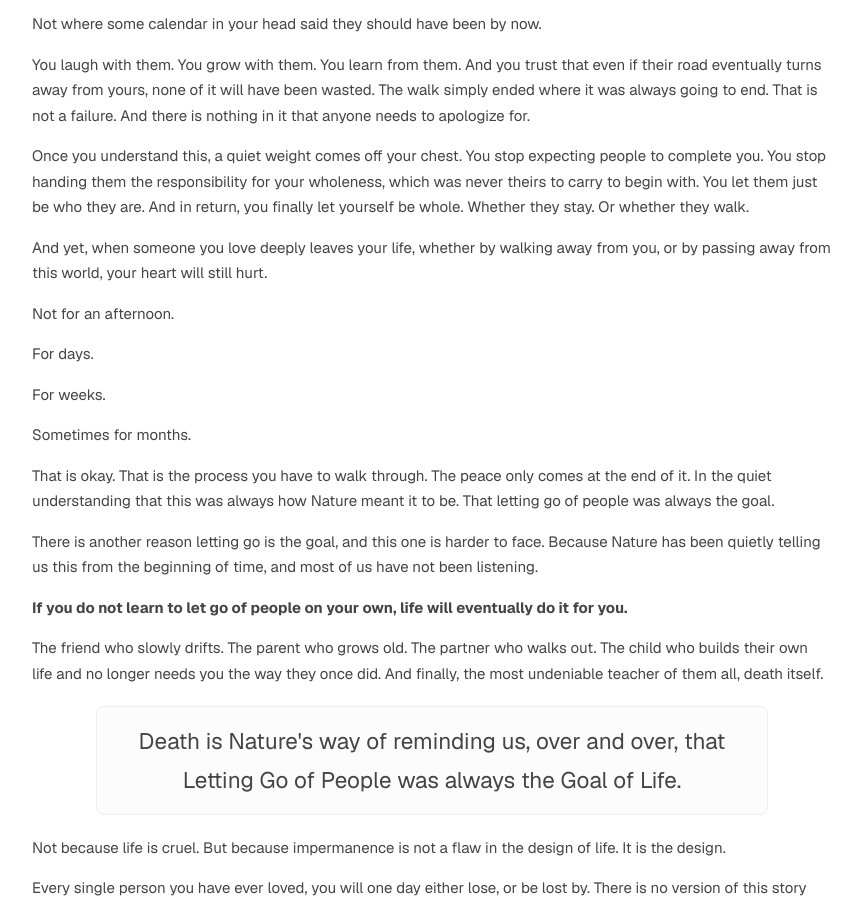
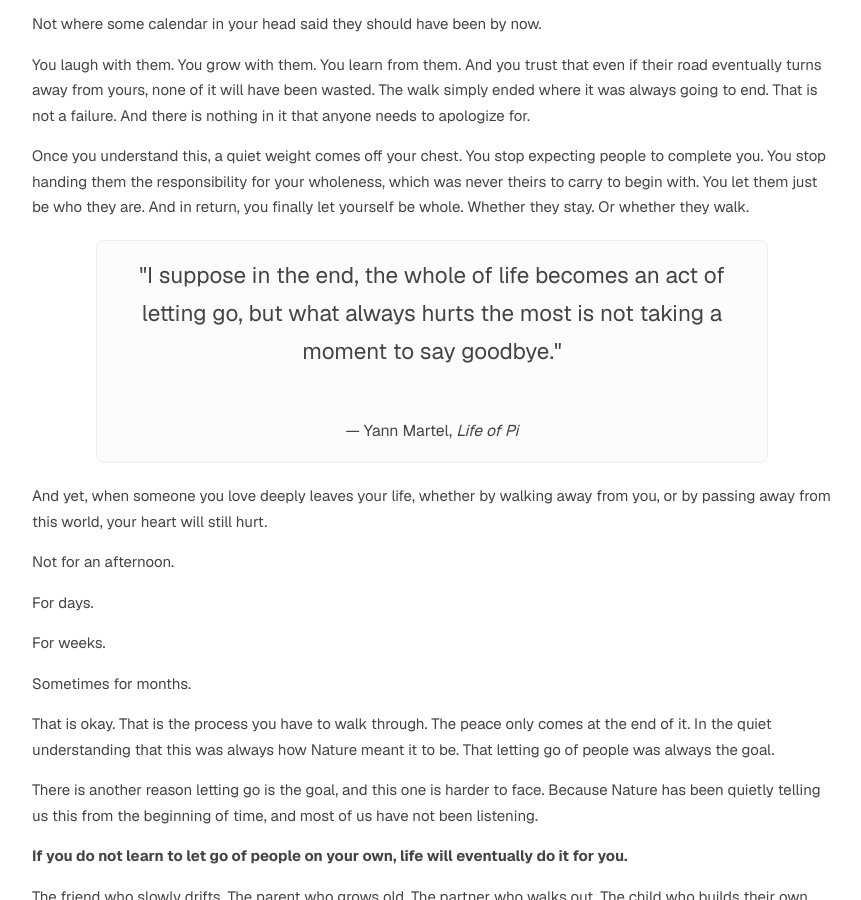
Before and after one commit to trmanish/trmanish.github.io, a Jekyll site: the page built from _posts/2026-05-14-the-purpose-of-life-is-people-letting-them-go-is-the-goal.md, in a window 1280 px wide and 900 px high, scrolled down 6119 px. Shown: the whole window, without its empty margins (208-1069 px from the left). Built offline with Jekyll 4.4.1, drawn with Linux system fonts in a browser that asks for light colours.

Commit message:
Style Life of Pi quote as block-quote callout

```diff
--- a/_posts/2026-05-14-the-purpose-of-life-is-people-letting-them-go-is-the-goal.md
+++ b/_posts/2026-05-14-the-purpose-of-life-is-people-letting-them-go-is-the-goal.md
@@ -165,6 +165,12 @@ You laugh with them. You grow with them. You learn from them. And you trust that
 
 Once you understand this, a quiet weight comes off your chest. You stop expecting people to complete you. You stop handing them the responsibility for your wholeness, which was never theirs to carry to begin with. You let them just be who they are. And in return, you finally let yourself be whole. Whether they stay. Or whether they walk.
 
+<div style="text-align: center; font-size: 1.5em; padding: 15px; border-radius: 8px; background-color: #fcfcfc; border: 1px solid #eee; width: 80%; margin: 20px auto;">
+    "I suppose in the end, the whole of life becomes an act of letting go, but what always hurts the most is not taking a moment to say goodbye."
+    <br><br>
+    <span style="font-size: 0.7em;">— Yann Martel, <em>Life of Pi</em></span>
+</div>
+
 And yet, when someone you love deeply leaves your life, whether by walking away from you, or by passing away from this world, your heart will still hurt.
 
 Not for an afternoon.
```
